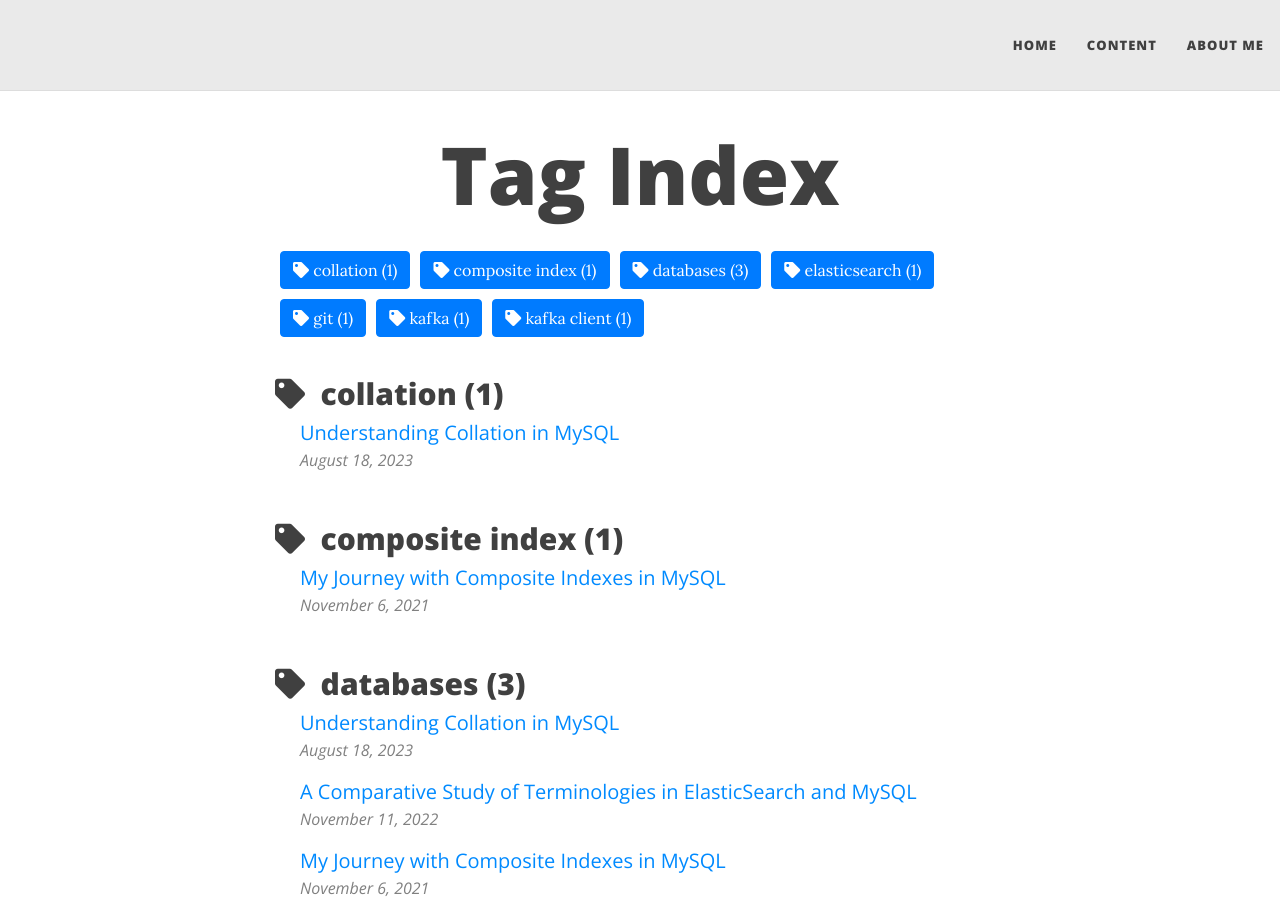
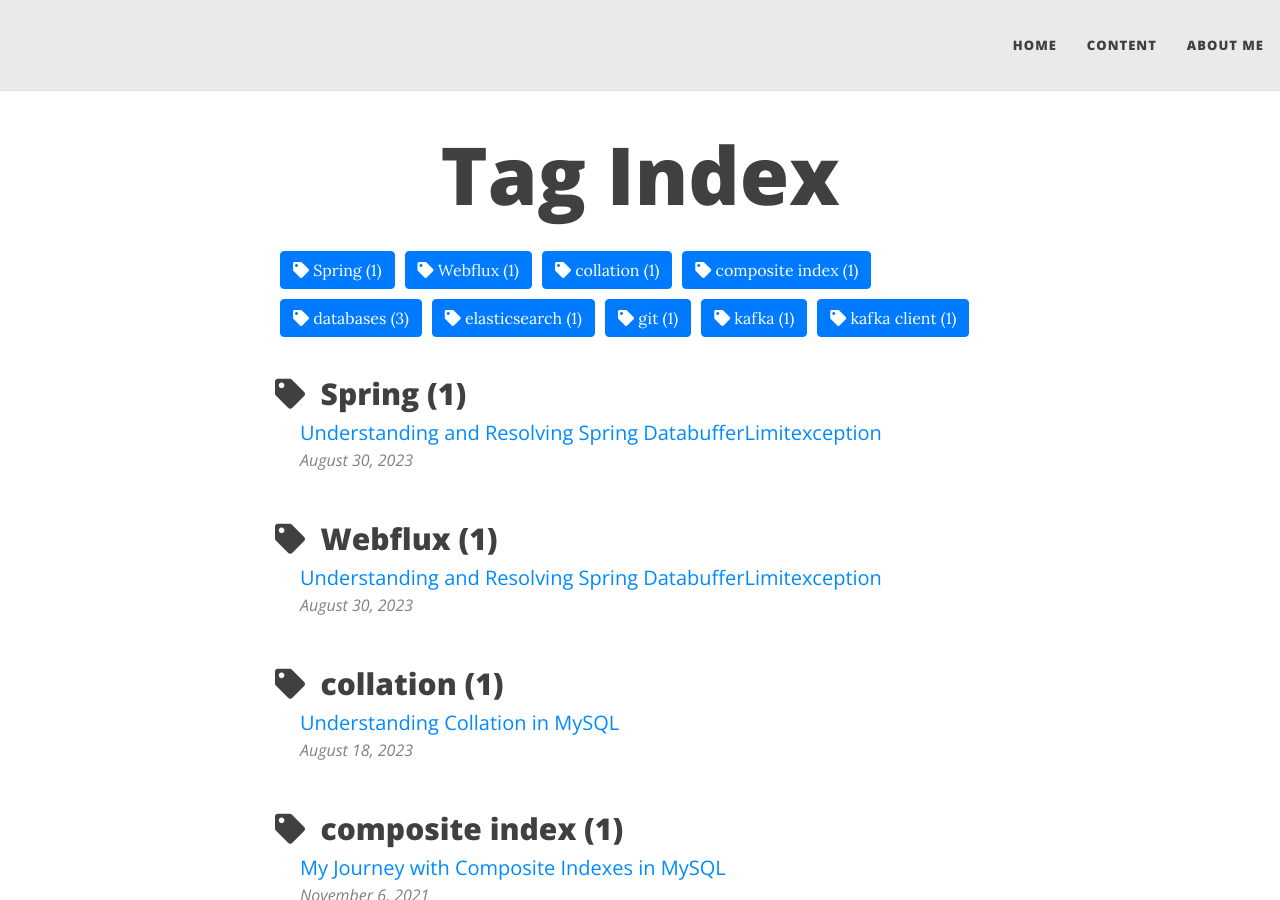
Before and after one commit to thachlp/thachlp.github.io, a Jekyll site: the page built from tags.html, in a window 1280 px wide and 900 px high. Built offline with Jekyll 4.4.1, drawn with Linux system fonts in a browser that asks for light colours; nearby versions of some CDN libraries.

Commit message:
Update 2023-08-30-understanding-and-resolving-spring-databufferlimitexception.md

```diff
--- a/_posts/2023-08-30-understanding-and-resolving-spring-databufferlimitexception.md
+++ b/_posts/2023-08-30-understanding-and-resolving-spring-databufferlimitexception.md
@@ -1,3 +1,9 @@
+---
+layout: post
+title: Understanding and Resolving Spring DatabufferLimitexception
+tags: [Spring, Webflux]
+comments: true
+---
 In the world of Spring Webflux, you may encounter a `DataBufferLimitException`.
 This exception can be a bit perplexing if you're not familiar with how Spring handles data streams.
 In this blog post, I'll demystify this exception, explain why it occurs, and provide a solution on how to resolve it.
```
